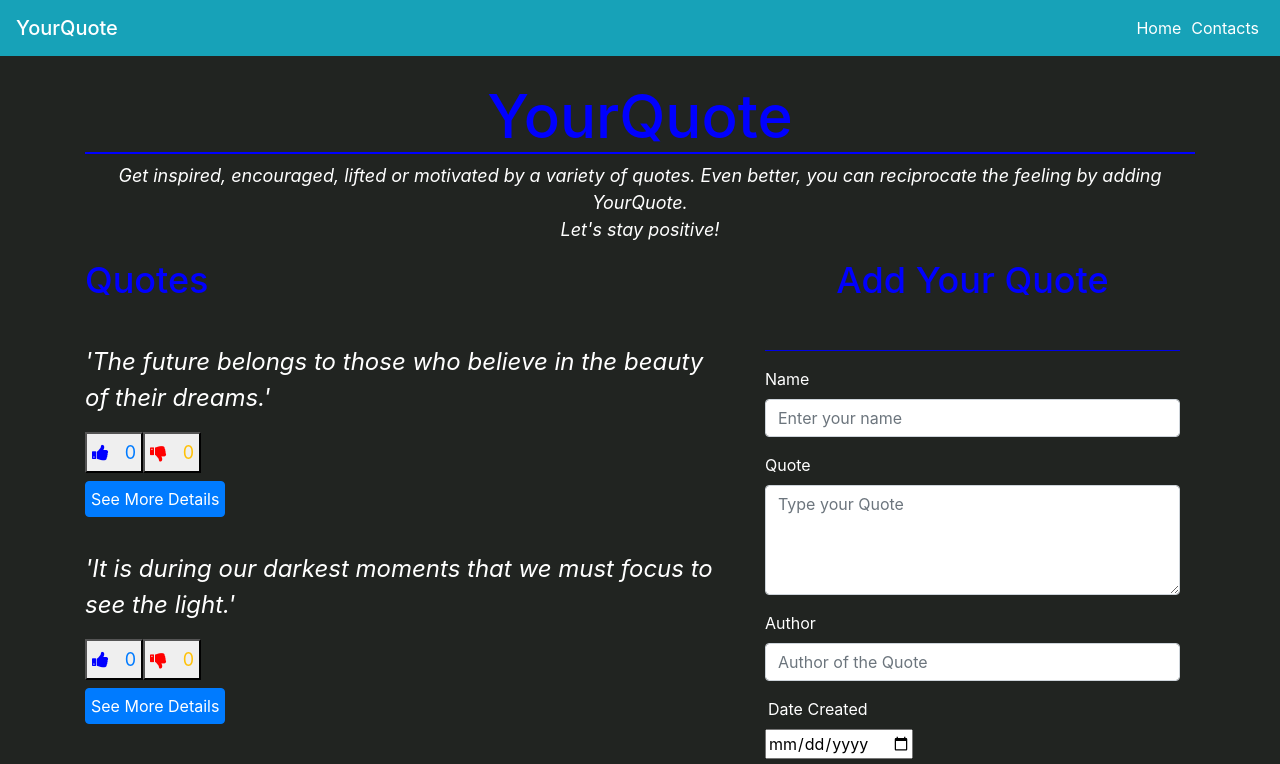
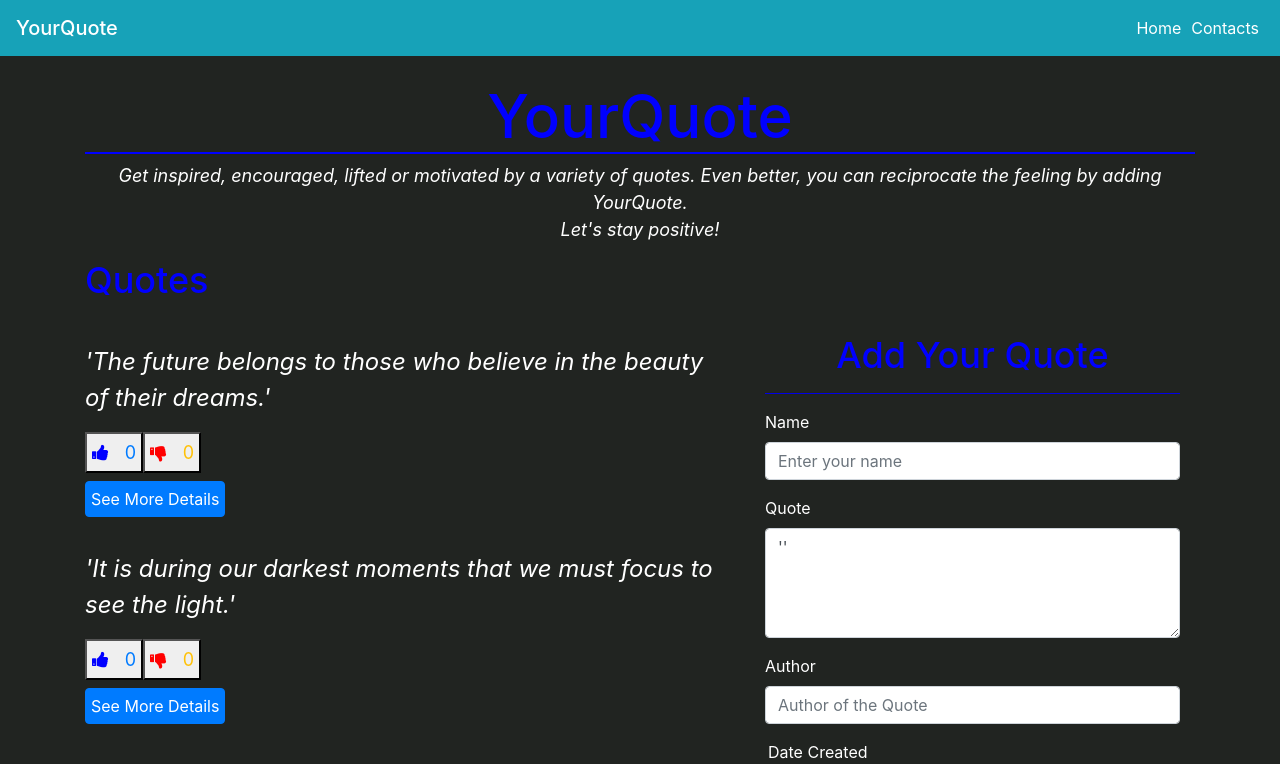
Before and after one commit to maureen-muriithi/YourQuotes, an Angular app in the folder Quotes/: page / in a window 1280 px wide. Shown: the top 764 px of the page. Built offline with nearby package versions, Linux system fonts and the light colour scheme.

Commit message:
Update form and change code in app and form components

```diff
--- a/Quotes/src/app/app.component.html
+++ b/Quotes/src/app/app.component.html
@@ -12,19 +12,10 @@
   <div class="container">
     <h1>YourQuote</h1>
     <p class="text-center" style="font-style: italic; font-size: large;" >Get inspired, encouraged, lifted or motivated by a variety of quotes. Even better, you can reciprocate the feeling by adding YourQuote. <br> Let's stay positive!</p>
-    <div class="row mt-md-3">
-      <div class="col-md-7">
-        <h4>Quotes</h4>
-        <br>
-        <app-quotes></app-quotes>
-      </div>
-      <div class="col-md-5" >
-        <h4 class="text-center">Add Your Quote</h4>
-        <br>
-        <!-- <app-quote-form (addQuote)="addNewQuote($event)"></app-quote-form> -->
-        <app-quote-form></app-quote-form>
-      </div>
-    </div>
+    <h4>Quotes</h4>
+    <br>
+    <app-quotes></app-quotes>
+    <br>
   </div>
 </body>
 </html>
--- a/Quotes/src/app/quote-form/quote-form.component.html
+++ b/Quotes/src/app/quote-form/quote-form.component.html
@@ -34,6 +34,7 @@
           </div>
         </div>
         <button type="submit" class="btn btn-primary">Add Quote</button>
+        <button type="reset" class="btn btn-success" id="reset-btn" ng-click="reset()">Reset</button>
         <hr style="background-color: blue;" >
         <h6>For more info:</h6>
         <div class="inline-ul text-center d-flex justify-content-center" id="Contact-icons" >
--- a/Quotes/src/app/quote-form/quote-form.component.ts
+++ b/Quotes/src/app/quote-form/quote-form.component.ts
@@ -7,7 +7,7 @@ import { Quote } from '../quote';
   styleUrls: ['./quote-form.component.css']
 })
 export class QuoteFormComponent implements OnInit {
-  newQuote = new Quote(0,"","","",0,0,0, new Date())
+  newQuote = new Quote(0,"","''","",0,0,0, new Date())
   @Output() addQuote = new EventEmitter <Quote>();
 
     submitQuote() {
--- a/Quotes/src/app/quote/quotes.component.css
+++ b/Quotes/src/app/quote/quotes.component.css
@@ -13,3 +13,9 @@ button{
     padding-bottom: 20px;
     text-align: center;
 }
+
+h4{
+    color: blue;
+    font-size: 36px;
+    font-weight: 500;
+}
--- a/Quotes/src/app/quote/quotes.component.html
+++ b/Quotes/src/app/quote/quotes.component.html
@@ -1,3 +1,5 @@
+<div class="row">
+  <div class="col-md-7">
     <div *ngFor='let quote of quotes;let i = index; let a = index'>
       <div *ngIf = "i == highestQuote && quote.totalVotes > 0; then highlight else ignore" appHighlight ></div>
       <ng-template #highlight>
@@ -26,8 +28,6 @@
           </button>
       </ng-template>
 
-
-      <!-- <h6 id={{i}} appStrikethrough>{{goal.name}} due on {{goal.completeDate|date|uppercase}}</h6> -->
       <h6 id={{i}}></h6>
       <button (click)='toggleDetails(i)' class="btn btn-primary">See More Details</button>
       <br><br>
@@ -36,3 +36,9 @@
       </div>
     </div>
     <br>
+  </div>
+  <div class="col-md-5">
+    <h4 class="text-center">Add Your Quote</h4>
+    <app-quote-form (addQuote)="addNewQuote($event)"></app-quote-form>
+  </div>
+</div>
```
Also changed, not shown: Quotes/src/app/quote/quotes.component.ts (+0 -12 lines), Quotes/src/app/quote-details/quote-details.component.html (line endings or trailing spaces). Lines whose indentation alone changed are shown as unchanged.
